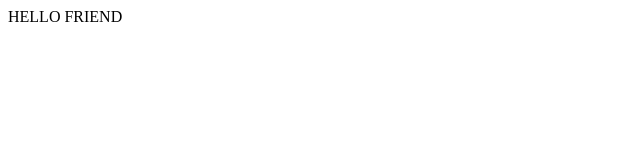
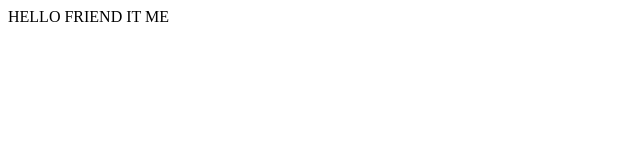
Before and after one commit to MrT-DEV12/sd-suphakit, a plain HTML site: page index.html in a window 1280 px wide. Shown: the full height of the page, 0-640 px from the left. Drawn offline with Linux system fonts and the light colour scheme.

Commit message:
edit index.html 1

```diff
--- a/index.html
+++ b/index.html
@@ -3,5 +3,6 @@
 </head>
 <body>
 HELLO FRIEND
+IT ME
 </body>
 </html>
```
